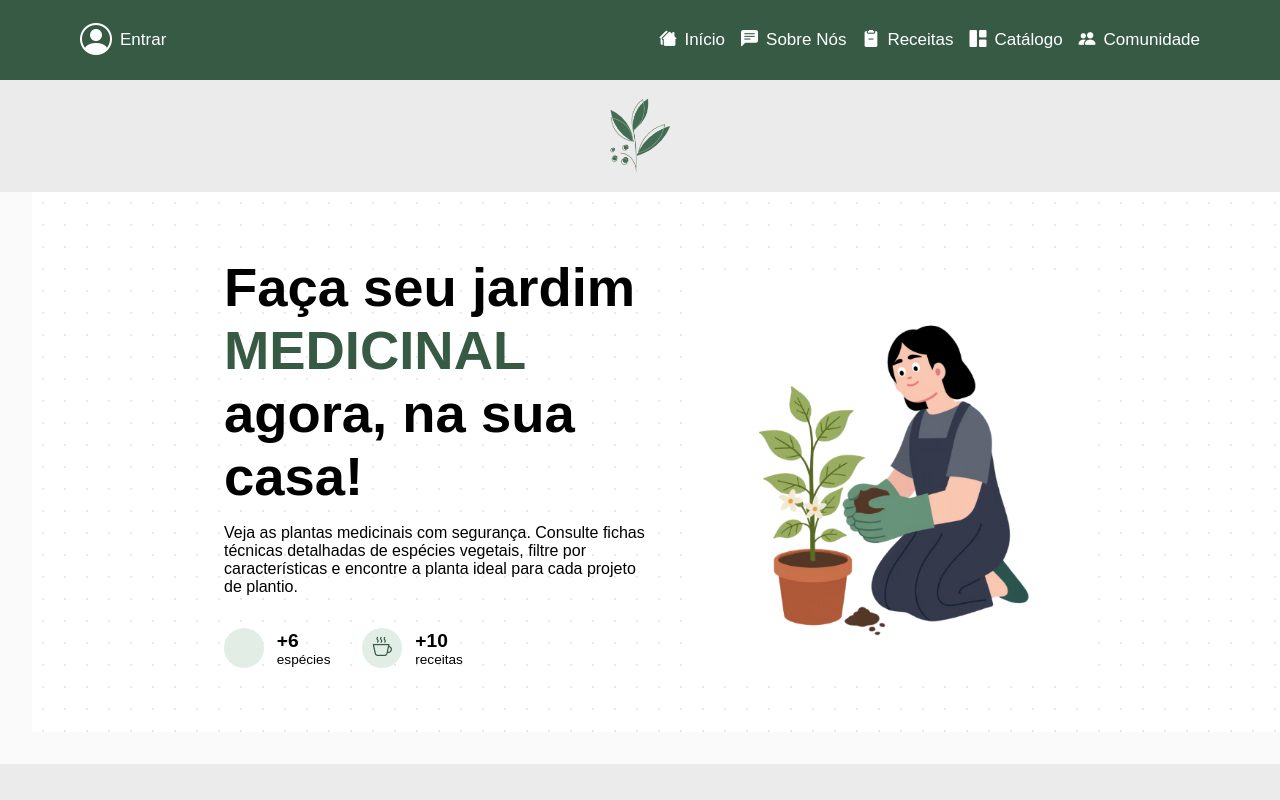
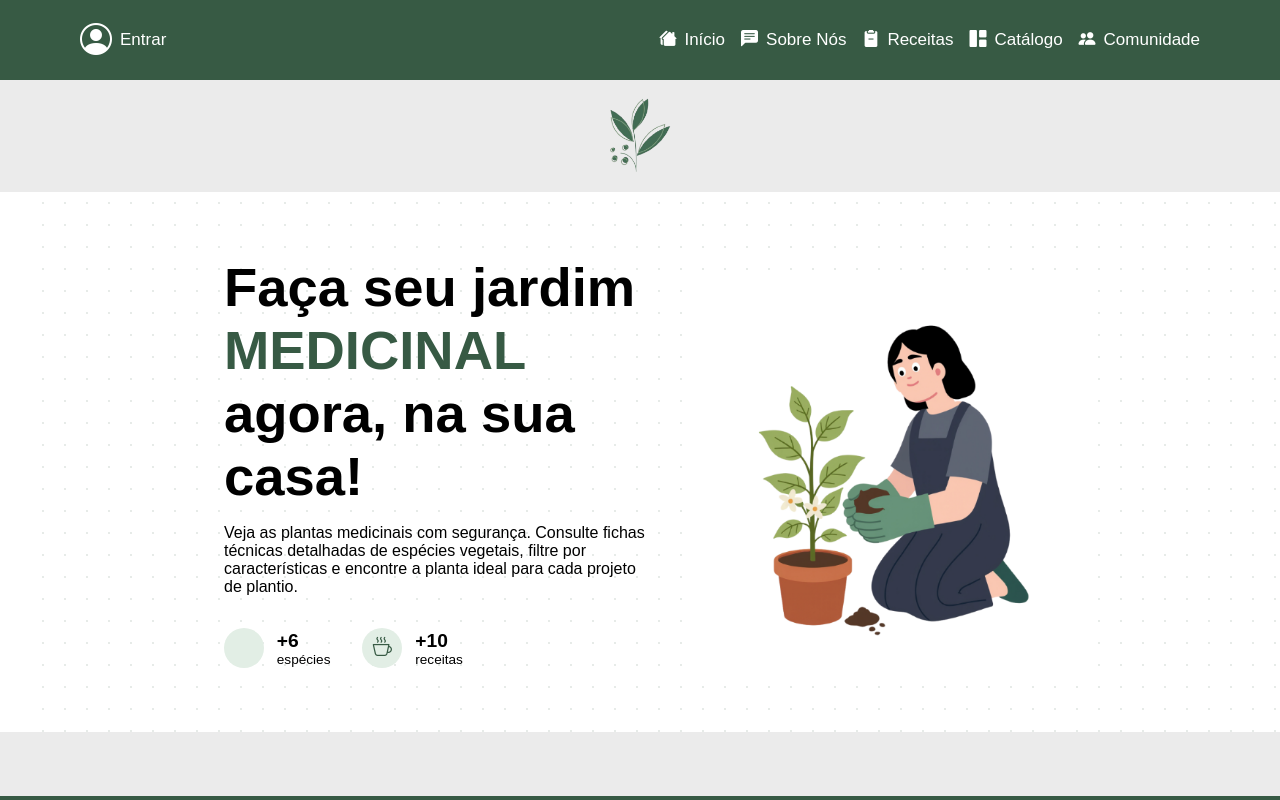
Before and after one commit to plantiomedicinal-cell/plantiomedicinal2026, a React (Create React App) app in the folder plantiomedicinal/: page / in a window 1280 px wide. Shown: the top 800 px of the page. Built offline with nearby package versions, Linux system fonts and the light colour scheme.

Commit message:
Arrumando alguns erros. (Brenda, Isabella e Matheus)

```diff
--- a/plantiomedicinal/src/pages/App.css
+++ b/plantiomedicinal/src/pages/App.css
@@ -411,6 +411,11 @@ footer .infoDivisao{
 
 .divisao4{
     border: none;
+}
+
+.divisao5{
+    border: 1px solid var(--cinzaBorda);
+    margin: 2rem 0;
 }
 
 /* =========================
--- a/plantiomedicinal/src/pages/receitas/Receita1.css
+++ b/plantiomedicinal/src/pages/receitas/Receita1.css
@@ -5,7 +5,7 @@
    font-family: Arial, Helvetica, sans-serif;
 }
 
-main{
+.mainReceitas{
     display: flex;
     flex-direction: column;
     justify-content: center;
@@ -70,7 +70,7 @@ main{
     border-radius: 10px;
 }
 
-hr{
+.divisao5{
     border: 1px solid var(--cinzaBorda);
     margin: 2rem 0;
 }
--- a/plantiomedicinal/src/pages/receitas/Receita1.js
+++ b/plantiomedicinal/src/pages/receitas/Receita1.js
@@ -1,9 +1,10 @@
 import React from "react";
 import "./Receita1.css";
 
+
 function Receita1(){
     return(
-        <main>
+        <main className="mainReceitas">
 
             <section className="principal">
                 <div className="nomeReceita">
@@ -39,7 +40,7 @@ function Receita1(){
                     </div>
                 </div>
 
-                <hr></hr>
+                <hr className="divisao5" />
 
                     <h2 className="titulopreparo">Ingredientes</h2>
                 <section className="cardingredientes">
```
